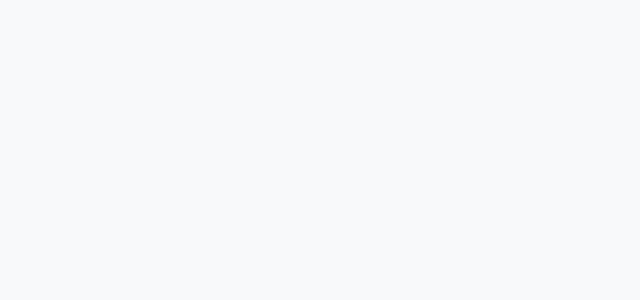
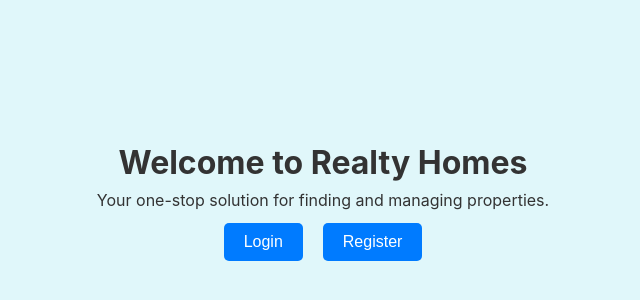
Before and after one commit to YASH-Prakhar/RealtyHomes-frontend, a React (Create React App) app in the folder realty-homes-frontend/: page / in a window 1280 px wide. Before the commit this address had no page. Shown: the part 196-496 px from the top of the page, without its empty margins (317-957 px from the left). Built offline with nearby package versions, Linux system fonts and the light colour scheme.

Commit message:
feat: Add Home component with navigation and styling for user onboarding

```diff
--- a/realty-homes-frontend/src/App.js
+++ b/realty-homes-frontend/src/App.js
@@ -10,7 +10,7 @@ import BrokerDashboard from './components/dashboards/brokerDashboard';
 import PropertyDetail from "./components/common/PropertyDetail";
 import PropertyDashboard from './components/dashboards/propertyDashboard';
 
-// import Home from './components/Home'; // Uncomment and create Home if needed
+import Home from './components/common/Home'; // Uncomment and create Home if needed
 
 function App() {
   return (
@@ -19,7 +19,7 @@ function App() {
         <Router>
           <Navigation />
           <Routes>
-            {/* <Route path="/" element={<Home />} /> */}
+            <Route path="/" element={<Home />} />
             <Route path="/dashboard" element={<ProtectedRoute />} />
             <Route path="/register" element={<Register />} />
             <Route path="/login" element={<Login />} />
@@ -39,8 +39,15 @@ function App() {
                 </ProtectedRoute>
               }
             />
-            <Route path="/properties" element={<PropertyDashboard />} />
-            <Route path="/property/:id" element={<PropertyDetail />} />
+            <Route
+              path="/properties"
+              element={
+                <ProtectedRoute>
+                  <PropertyDashboard />
+                </ProtectedRoute>
+              }
+            />
+            <Route path="/property/:id" element={<ProtectedRoute><PropertyDetail /></ProtectedRoute>} />
           </Routes>
         </Router>
       </AuthProvider>
--- /dev/null
+++ b/realty-homes-frontend/src/assets/styles/home.module.css
@@ -0,0 +1,25 @@
+.homeContainer {
+  display: flex;
+  flex-direction: column;
+  align-items: center;
+  justify-content: center;
+  height: 100vh;
+  background-color: #e0f7fa; /* Light bluish background */
+  text-align: center;
+}
+
+.homeButton {
+  margin: 10px;
+  padding: 10px 20px;
+  font-size: 16px;
+  color: white;
+  background-color: #007bff; /* Button color */
+  border: none;
+  border-radius: 5px;
+  cursor: pointer;
+  transition: background-color 0.3s;
+}
+
+.homeButton:hover {
+  background-color: #0056b3; /* Darker blue on hover */
+}
--- /dev/null
+++ b/realty-homes-frontend/src/components/common/Home.js
@@ -0,0 +1,24 @@
+import React from "react";
+import { useNavigate } from "react-router-dom";
+import styles from "../../assets/styles/home.module.css"; // Import CSS module
+
+const Home = () => {
+  const navigate = useNavigate();
+
+  return (
+    <div className={styles.homeContainer}>
+      <h1>Welcome to Realty Homes</h1>
+      <p>Your one-stop solution for finding and managing properties.</p>
+      <div className={styles.buttonContainer}>
+        <button onClick={() => navigate("/login")} className={styles.homeButton}>
+          Login
+        </button>
+        <button onClick={() => navigate("/register")} className={styles.homeButton}>
+          Register
+        </button>
+      </div>
+    </div>
+  );
+};
+
+export default Home;
--- a/realty-homes-frontend/src/components/dashboards/brokerDashboard.js
+++ b/realty-homes-frontend/src/components/dashboards/brokerDashboard.js
@@ -1,8 +1,8 @@
 import React, { useState, useEffect } from "react";
 import { useAuth } from "../../contexts/AuthContext";
+import { useNavigate } from "react-router-dom"; // Import useNavigate
 import {
   brokerProfile,
-  recentActivity,
   recentInquiries,
   monthlyStats,
   statsChanges,
@@ -14,9 +14,11 @@ import axios from "axios";
 
 const BrokerDashboard = () => {
   const { user } = useAuth();
+  const navigate = useNavigate(); // Initialize navigate
   const [isListingFormOpen, setIsListingFormOpen] = useState(false); // State to control form visibility
   const [isLoading, setIsLoading] = useState(false); // State to handle loading
   const [brokerProperties, setBrokerProperties] = useState([]); // State to store broker's properties
+  const [fetchError, setFetchError] = useState(null); // State to handle fetch errors
 
   useEffect(() => {
     fetchBrokerProperties(); // Fetch properties when component mounts
@@ -39,7 +41,12 @@ const BrokerDashboard = () => {
       setBrokerProperties(response.data.properties || []);
     } catch (error) {
       console.error("Error fetching broker properties:", error);
+      setFetchError("Failed to load properties");
     }
+  };
+
+  const handlePropertyClick = (propertyId) => {
+    navigate(`/property/${propertyId}`); // Navigate to the property detail page
   };
 
   const handlePropertySubmit = async (propertyData) => {
@@ -78,43 +85,6 @@ const BrokerDashboard = () => {
       setIsLoading(false);
       setIsListingFormOpen(false);
     }
-  };
-
-  const ActivityIcon = ({ type, color }) => {
-    const icons = {
-      plus: <path d="M12 5v14M5 12h14" stroke={color} strokeWidth="2" />,
-      message: (
-        <path
-          d="M21 15a2 2 0 0 1-2 2H7l-4 4V5a2 2 0 0 1 2-2h14a2 2 0 0 1 2 2z"
-          stroke={color}
-          strokeWidth="2"
-          fill="none"
-        />
-      ),
-      check: (
-        <path d="M20 6L9 17l-5-5" stroke={color} strokeWidth="2" fill="none" />
-      ),
-      reply: (
-        <path
-          d="M21 2l-2 2m-7.61 7.61a5.5 5.5 0 1 1-7.778 7.778 5.5 5.5 0 0 1 7.777-7.777zm0 0L15.5 7.5M7 6.5h.01"
-          stroke={color}
-          strokeWidth="2"
-          fill="none"
-        />
-      ),
-    };
-
-    return (
-      <svg
-        width="16"
-        height="16"
-        viewBox="0 0 24 24"
-        fill="none"
-        xmlns="http://www.w3.org/2000/svg"
-      >
-        {icons[type] || icons.plus}
-      </svg>
-    );
   };
 
   const formatPrice = (price) => {
@@ -371,7 +341,20 @@ const BrokerDashboard = () => {
           </div>
 
           <div className={styles.propertiesGrid}>
-            {brokerProperties.map((property) => (
+            {fetchError ? (
+              <div className={styles.error}>{fetchError}</div>
+            ) : brokerProperties.length === 0 ? (
+              <div className={styles.emptyState}>
+                <p>You haven't listed any properties yet.</p>
+                <button
+                  className={styles.primaryAction}
+                  onClick={() => setIsListingFormOpen(true)}
+                >
+                  List Your First Property
+                </button>
+              </div>
+            ) : (
+              brokerProperties.map((property) => (
                 <PropertyCard
                   key={property.id}
                   property={{
@@ -389,33 +372,15 @@ const BrokerDashboard = () => {
                     listedDate: formatDate(property.created_at),
                     features: property.features,
                   }}
+                  onClick={() => handlePropertyClick(property.id)} // Pass the click handler
                 />
-            ))}
+              ))
+            )}
           </div>
         </div>
 
         {/* Sidebar */}
         <div className={styles.sidebar}>
-          {/* Recent Activity */}
-          {/* <div className={styles.activitySection}>
-            <h3 className={styles.sidebarTitle}>Recent Activity</h3>
-            <div className={styles.activityList}>
-              {recentActivity.map((activity) => (
-                <div key={activity.id} className={styles.activityItem}>
-                  <div
-                    className={styles.activityIcon}
-                    style={{ backgroundColor: `${activity.color}15` }}
-                  >
-                    <ActivityIcon type={activity.icon} color={activity.color} />
-                  </div>
-                  <div className={styles.activityContent}>
-                    <p className={styles.activityTitle}>{activity.title}</p>
-                    <span className={styles.activityTime}>{activity.time}</span>
-                  </div>
-                </div>
-              ))}
-            </div>
-          </div> */}
 
           {/* Recent Inquiries */}
           <div className={styles.inquiriesSection}>
```
Lines whose indentation alone changed are shown as unchanged.
